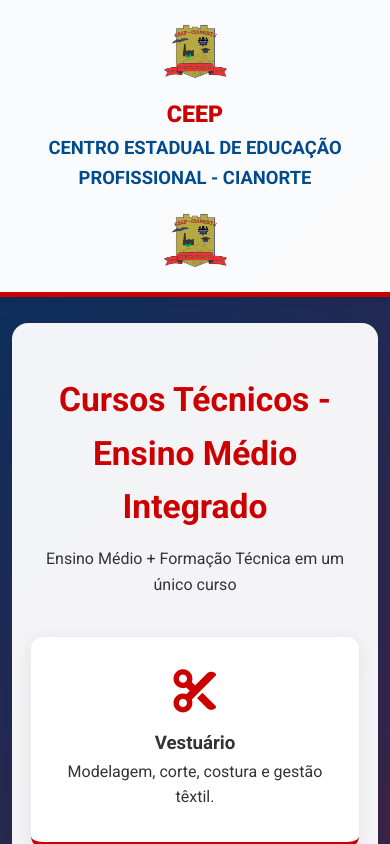
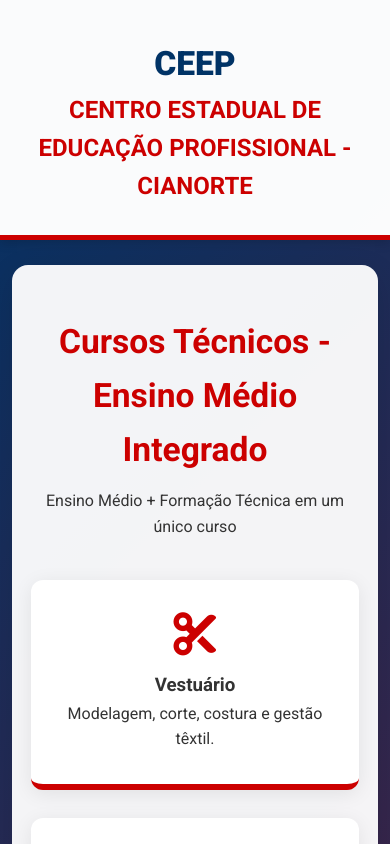
Before and after one commit to ProfDenisCeep/Site-CEEP-eleicoes, a plain HTML site: page index.html in a window 390 px wide. Shown: the top 844 px of the page. Drawn offline with Linux system fonts and the light colour scheme.

Commit message:
adequações

```diff
--- a/index.html
+++ b/index.html
@@ -1,13 +1,19 @@
-<!DOCTYPE html>
+<!doctype html>
 <html lang="pt-br">
   <head>
-    <meta charset="UTF-8">
-    <meta name="viewport" content="width=device-width, initial-scale=1.0">
-    <meta name="description" content="Portal de inscrição para cursos técnicos integrados e subsequentes no CEEP Cianorte.">
+    <meta charset="UTF-8" />
+    <meta name="viewport" content="width=device-width, initial-scale=1.0" />
+    <meta
+      name="description"
+      content="Portal de inscrição para cursos técnicos integrados e subsequentes no CEEP Cianorte."
+    />
     <title>CEEP Cianorte 2026 - Ensino Técnico de Excelência</title>
 
     <!-- Font Roboto -->
-    <link href="https://fonts.googleapis.com/css2?family=Roboto:wght@400;500;700;900&display=swap" rel="stylesheet">
+    <link
+      href="https://fonts.googleapis.com/css2?family=Roboto:wght@400;500;700;900&display=swap"
+      rel="stylesheet"
+    />
 
     <style>
       :root {
@@ -17,59 +23,46 @@
         --texto: #333;
       }
 
-        * { margin: 0; padding: 0; box-sizing: border-box; }
+      * {
+        margin: 0;
+        padding: 0;
+        box-sizing: border-box;
+      }
 
       body {
-            font-family: 'Roboto', system-ui, sans-serif;
-            /* Degradê suave azul → vermelho */
+        font-family: "Roboto", system-ui, sans-serif;
         background: linear-gradient(135deg, #003366 0%, #cc0000 100%);
         color: var(--texto);
         line-height: 1.6;
         min-height: 100vh;
       }
 
-        /* HEADER */
+      /* HEADER SIMPLIFICADO */
       header {
         background: rgba(255, 255, 255, 0.98);
-            padding: 1.2rem 5%;
+        padding: 1.8rem 5%;
         border-bottom: 5px solid var(--vermelho);
-            box-shadow: 0 3px 10px rgba(0,0,0,0.15);
-            position: relative;
-            z-index: 10;
-        }
-
-        .header-container {
-            max-width: 1300px;
-            margin: 0 auto;
-            display: flex;
-            align-items: center;
-            justify-content: space-between;
-            gap: 20px;
-        }
-
-        .brasao { height: 75px; width: auto; flex-shrink: 0; }
-
-        .header-title {
+        box-shadow: 0 3px 10px rgba(0, 0, 0, 0.15);
         text-align: center;
-            flex: 1;
       }
 
       .header-title h1 {
-            font-size: 1.35rem;
+        font-size: 1.85rem;
         font-weight: 700;
-            color: var(--azul);
-            margin-bottom: 4px;
+        color: var(--vermelho);
       }
 
       .header-title strong {
-            font-size: 3.0rem;
-            color: var(--vermelho);
+        font-size: 2.4rem;
+        color: #003366;
         font-weight: 900;
+        display: block;
+        margin-top: 8px;
       }
 
       /* HERO */
       .hero {
-            background: rgba(0, 0, 0, 0.15); /* leve escurecimento para contraste */
+        background: rgba(0, 0, 0, 0.15);
         color: white;
         text-align: center;
         padding: 5rem 5% 4rem;
@@ -84,11 +77,11 @@
       /* SEÇÕES DE CURSOS */
       .cursos-section {
         padding: 60px 5%;
-            background: rgba(255, 255, 255, 0.95); /* Branco quase puro com leve transparência */
+        background: rgba(255, 255, 255, 0.95);
         text-align: center;
         margin: 0 5%;
         border-radius: 16px;
-            box-shadow: 0 8px 30px rgba(0,0,0,0.1);
+        box-shadow: 0 8px 30px rgba(0, 0, 0, 0.1);
       }
 
       .section-header h2 {
@@ -96,8 +89,12 @@
         font-size: 2.1rem;
       }
 
-        .integrado h2 { color: var(--vermelho); }
-        .subsequente h2 { color: var(--amarelo); }
+      .integrado h2 {
+        color: var(--vermelho);
+      }
+      .subsequente h2 {
+        color: var(--amarelo);
+      }
 
       .cursos-grid {
         display: grid;
@@ -112,17 +109,21 @@
         background: white;
         padding: 32px 24px;
         border-radius: 12px;
-            box-shadow: 0 4px 20px rgba(0,0,0,0.08);
+        box-shadow: 0 4px 20px rgba(0, 0, 0, 0.08);
         transition: all 0.3s ease;
       }
 
       .card:hover {
         transform: translateY(-10px);
-            box-shadow: 0 15px 35px rgba(0,0,0,0.15);
+        box-shadow: 0 15px 35px rgba(0, 0, 0, 0.15);
       }
 
-        .card.integrado { border-bottom: 6px solid var(--vermelho); }
-        .card.subsequente { border-bottom: 6px solid var(--amarelo); }
+      .card.integrado {
+        border-bottom: 6px solid var(--vermelho);
+      }
+      .card.subsequente {
+        border-bottom: 6px solid var(--amarelo);
+      }
 
       .card i {
         font-size: 2.7rem;
@@ -130,8 +131,12 @@
         display: block;
       }
 
-        .card.integrado i { color: var(--vermelho); }
-        .card.subsequente i { color: var(--amarelo); }
+      .card.integrado i {
+        color: var(--vermelho);
+      }
+      .card.subsequente i {
+        color: var(--amarelo);
+      }
 
       /* FOOTER */
       footer {
@@ -168,51 +173,46 @@
         text-align: center;
         margin-top: 35px;
         padding-top: 20px;
-            border-top: 1px solid rgba(255,255,255,0.2);
+        border-top: 1px solid rgba(255, 255, 255, 0.2);
         opacity: 0.9;
       }
 
       /* RESPONSIVO */
       @media (max-width: 768px) {
-            .header-container {
-                flex-direction: column;
-                gap: 12px;
-                text-align: center;
+        .header-title h1 {
+          font-size: 1.5rem;
         }
-            .header-title h1 { font-size: 1.15rem; }
-            .header-title strong { font-size: 1.45rem; }
-            .brasao { height: 65px; }
-
-            .cursos-section { margin: 0 3%; padding: 50px 5%; }
-            .cursos-grid { grid-template-columns: 1fr; }
-            .hero { padding: 4rem 5% 3rem; }
+        .header-title strong {
+          font-size: 2.1rem;
+        }
+        .cursos-section {
+          margin: 0 3%;
+          padding: 50px 5%;
+        }
+        .cursos-grid {
+          grid-template-columns: 1fr;
+        }
+        .hero {
+          padding: 4rem 5% 3rem;
+        }
       }
     </style>
 
-    <link rel="stylesheet" href="https://cdnjs.cloudflare.com/ajax/libs/font-awesome/6.5.0/css/all.min.css">
-
-    <!-- Favicon -->
-    <link rel="shortcut icon" href="./CEEPlogobrasao-main/logoceep/favicon-16x16.png" type="image/x-icon">
+    <link
+      rel="stylesheet"
+      href="https://cdnjs.cloudflare.com/ajax/libs/font-awesome/6.5.0/css/all.min.css"
+    />
   </head>
   <body>
-    <!-- resto do conteúdo permanece igual ao anterior -->
     <header>
-        <div class="header-container">
-            <img src="./CEEPlogobrasao-main/brasao/android-chrome-512x512.png"
-                 alt="Brasão CEEP Cianorte"
-                 class="brasao">
-
       <div class="header-title">
         <strong>CEEP</strong>
         <h1>CENTRO ESTADUAL DE EDUCAÇÃO PROFISSIONAL - CIANORTE</h1>
       </div>
+    </header>
 
-            <img src="./CEEPlogobrasao-main/brasao/android-chrome-512x512.png"
-                 alt="Brasão CEEP Cianorte"
-                 class="brasao">
-        </div>
-    </header>
-    <br>
+    <br />
+
     <main>
       <!-- Cursos Integrados -->
       <section class="cursos-section integrado" id="integrados">
@@ -246,11 +246,21 @@
             <h3>Inteligência Artificial e Dados</h3>
             <p>Machine Learning e análise de dados.</p>
           </div>
+          <div class="card integrado">
+            <i class="fas fa-tractor"></i>
+            <h3>Agronegócios</h3>
+            <p>Gestão rural, tecnologia no campo e sustentabilidade.</p>
+          </div>
+          <div class="card integrado">
+            <i class="fas fa-chalkboard-teacher"></i>
+            <h3>Formação de Docentes</h3>
+            <p>
+              Formação de professores para Educação Infantil e Anos Iniciais.
+            </p>
+          </div>
         </div>
       </section>
-        <br>
-
-
+      <br />
       <!-- Cursos Subsequentes -->
       <section class="cursos-section subsequente" id="subsequentes">
         <div class="section-header">
@@ -269,11 +279,6 @@
             <p>Prevenção de acidentes e saúde ocupacional.</p>
           </div>
           <div class="card subsequente">
-                    <i class="fas fa-users-cog"></i>
-                    <h3>Recursos Humanos</h3>
-                    <p>Gestão de pessoas e processos organizacionais.</p>
-                </div>
-                <div class="card subsequente">
             <i class="fas fa-code"></i>
             <h3>Desenvolvimento de Sistemas</h3>
             <p>Programação avançada e aplicações web/mobile.</p>
@@ -287,6 +292,11 @@
             <i class="fas fa-cut"></i>
             <h3>Vestuário</h3>
             <p>Produção têxtil e gestão de moda.</p>
+          </div>
+          <div class="card subsequente">
+            <i class="fas fa-vial"></i>
+            <h3>Química</h3>
+            <p>Análises laboratoriais e controle de qualidade.</p>
           </div>
         </div>
       </section>
@@ -305,7 +315,9 @@
         </div>
       </div>
       <div class="footer-copy">
-            <p>&copy; Centro Estadual de Educação Profissional de Cianorte - 2026</p>
+        <p>
+          &copy; Centro Estadual de Educação Profissional de Cianorte - 2026
+        </p>
       </div>
     </footer>
 
@@ -319,7 +331,7 @@
 
     <script src="https://vlibras.gov.br/app/vlibras-plugin.js"></script>
     <script>
-        new window.VLibras.Widget('https://vlibras.gov.br/app');
+      new window.VLibras.Widget("https://vlibras.gov.br/app");
     </script>
   </body>
 </html>
```
Lines whose indentation alone changed are shown as unchanged.
